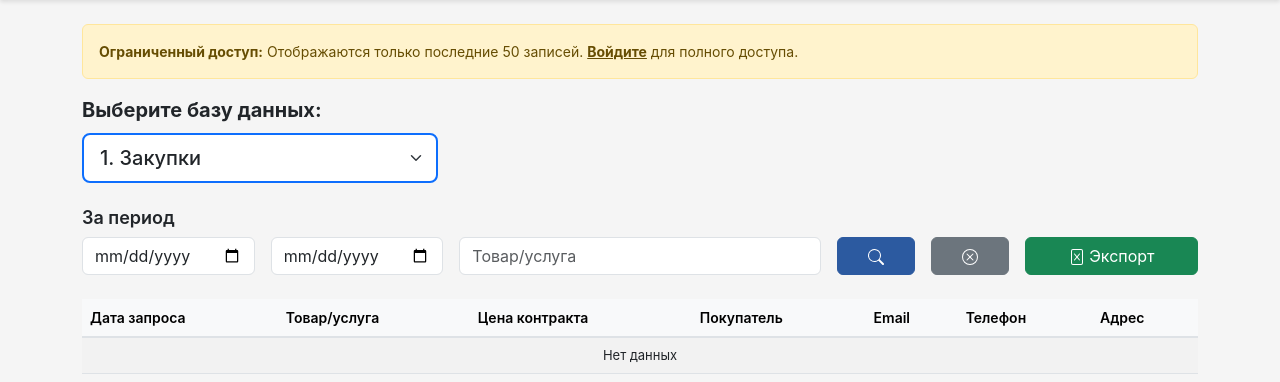
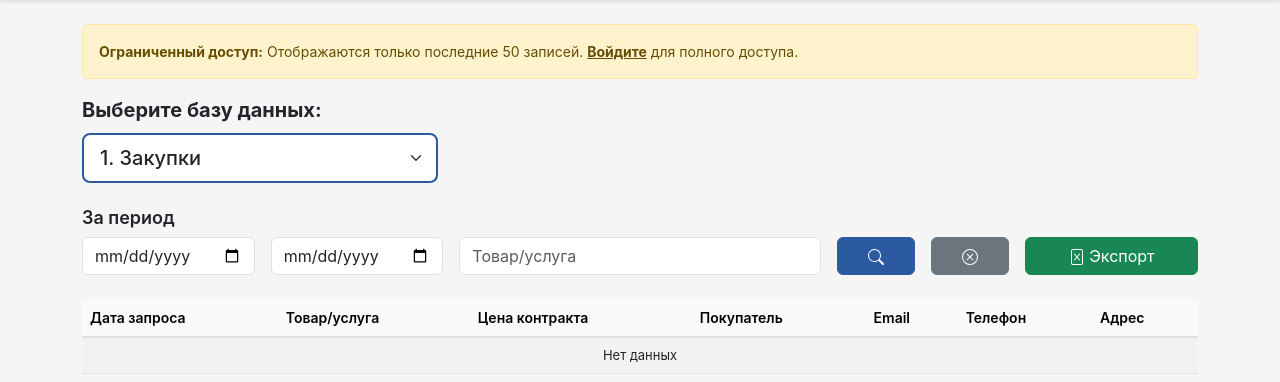
Before and after one commit to stiapanreha-dev/xbmc, a Flask app: page / in a window 1280 px wide. Shown: the part 76-458 px from the top of the page. Run offline with Flask 3, Linux system fonts and the light colour scheme; data that the repository does not hold is empty; some libraries are stand-ins or nearby versions.

Commit message:
style: change database selector border color to #2c5aa0
- Update border color from Bootstrap blue (#0d6efd) to custom #2c5aa0
- Applied to both index.html and index_companies.html

```diff
--- a/templates/index.html
+++ b/templates/index.html
@@ -20,7 +20,7 @@
 <div class="row mb-4">
     <div class="col-md-4">
         <label for="dbTypeSelect" class="form-label fw-bold fs-5">Выберите базу данных:</label>
-        <select class="form-select form-select-lg" id="dbTypeSelect" onchange="switchDatabase(this.value)" style="border: 2px solid #0d6efd; font-weight: 500;">
+        <select class="form-select form-select-lg" id="dbTypeSelect" onchange="switchDatabase(this.value)" style="border: 2px solid #2c5aa0; font-weight: 500;">
             <option value="zakupki" selected>1. Закупки</option>
             <option value="companies">2. Предприятия России</option>
         </select>
--- a/templates/index_companies.html
+++ b/templates/index_companies.html
@@ -20,7 +20,7 @@
 <div class="row mb-4">
     <div class="col-md-4">
         <label for="dbTypeSelect" class="form-label fw-bold fs-5">Выберите базу данных:</label>
-        <select class="form-select form-select-lg" id="dbTypeSelect" onchange="switchDatabase(this.value)" style="border: 2px solid #0d6efd; font-weight: 500;">
+        <select class="form-select form-select-lg" id="dbTypeSelect" onchange="switchDatabase(this.value)" style="border: 2px solid #2c5aa0; font-weight: 500;">
             <option value="zakupki">1. Закупки</option>
             <option value="companies" selected>2. Предприятия России</option>
         </select>
```
